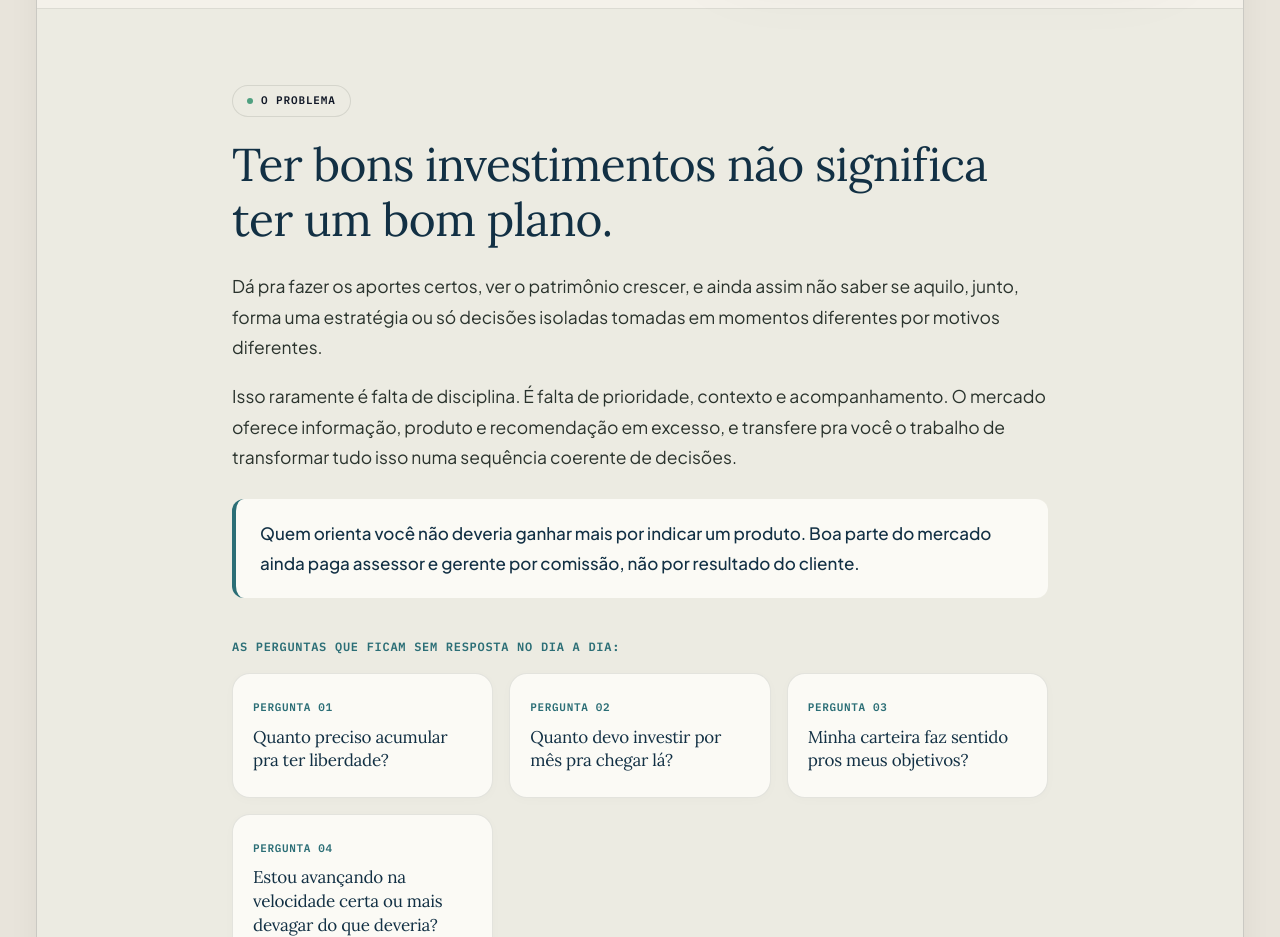
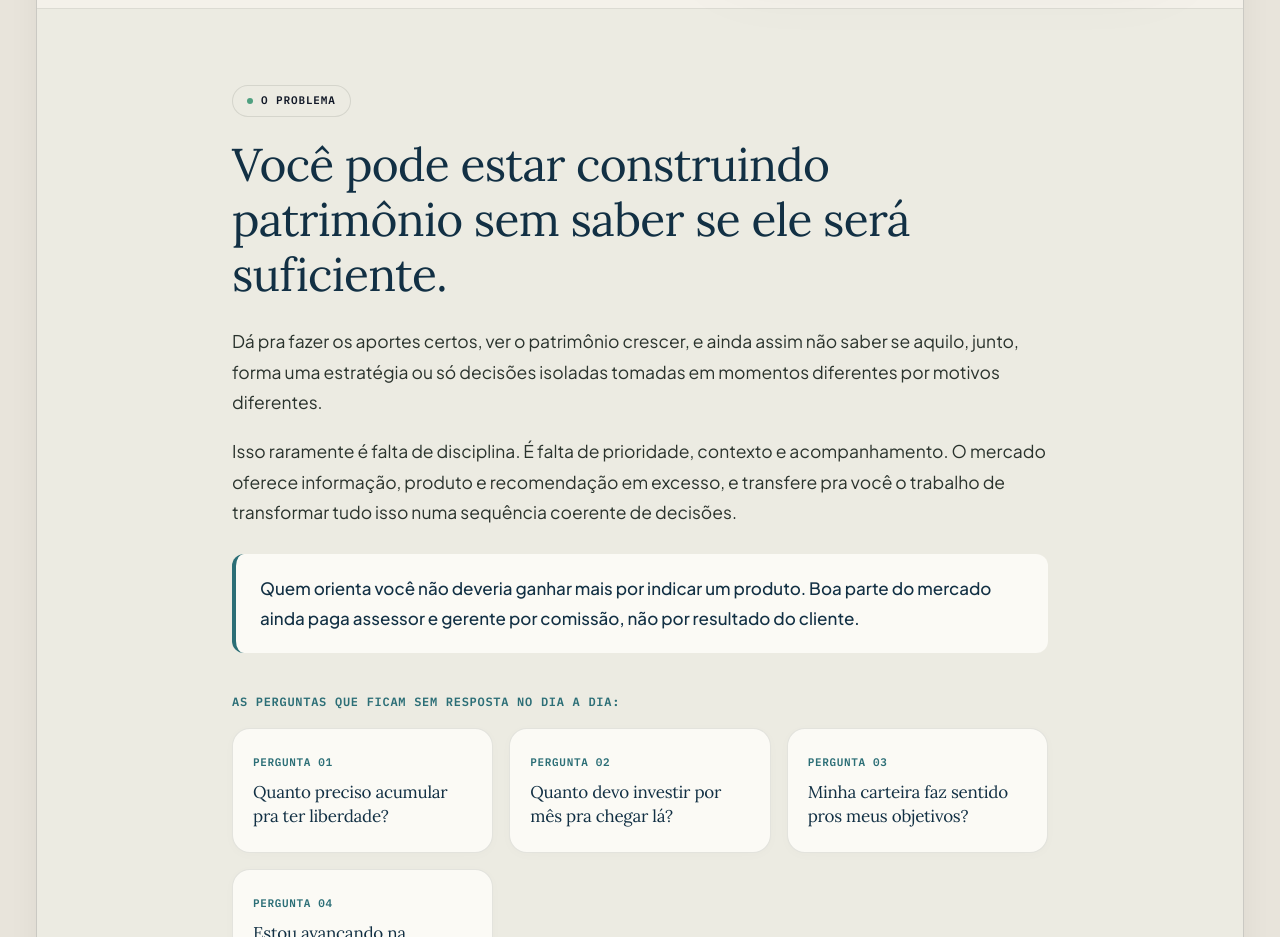
Before and after one commit to luslater/arvo, a Next.js app: page /preview-copy-v3 in a window 1280 px wide. Shown: the part 1000-1937 px from the top of the page. Built offline with nearby package versions, Linux system fonts and the light colour scheme.

Commit message:
fix(copy): update Dor section title in preview-copy-v3

```diff
--- a/src/app/preview-copy-v3/page.tsx
+++ b/src/app/preview-copy-v3/page.tsx
@@ -346,7 +346,7 @@ export default function PreviewCopyV3Page() {
             <div className="v3-eyebrow"><span className="v3-eyebrow-dot"></span> O PROBLEMA</div>
 
             <h2 className="v3-serif" style={{ fontSize: "clamp(30px, 3.8vw, 46px)", color: "var(--ink-navy)", lineHeight: "1.2", margin: "0 0 24px 0" }}>
-              Ter bons investimentos não significa ter um bom plano.
+              Você pode estar construindo patrimônio sem saber se ele será suficiente.
             </h2>
 
             <div style={{ fontSize: "17.5px", color: "var(--text-secondary)", lineHeight: "1.75", display: "flex", flexDirection: "column", gap: "18px" }}>
```
